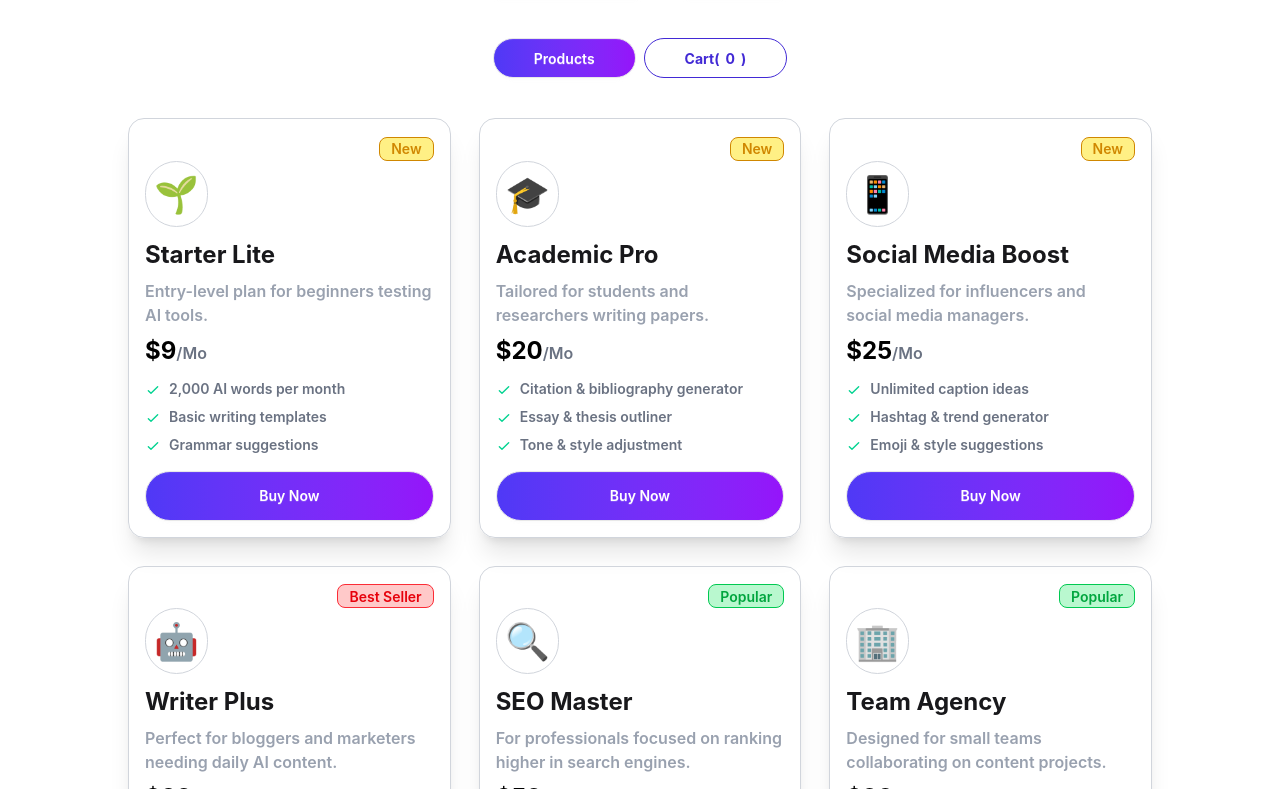
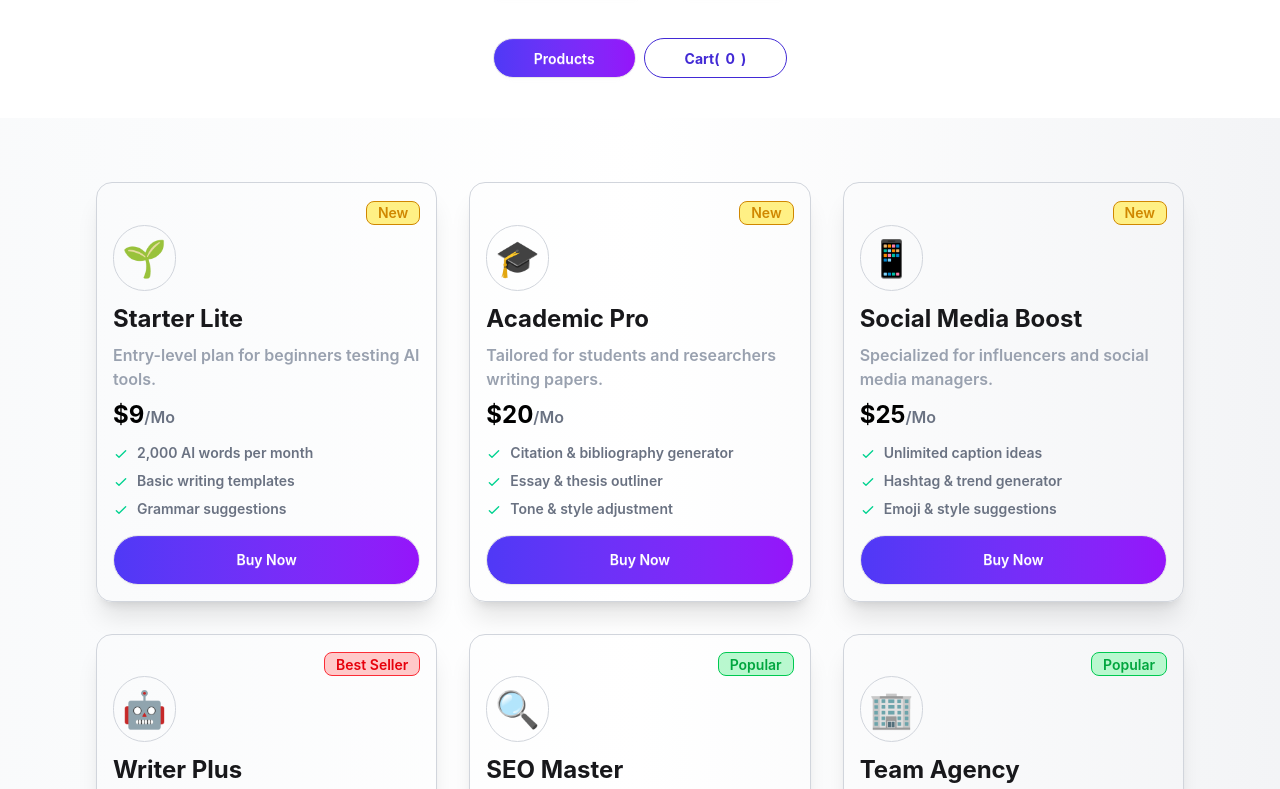
Before and after one commit to mehedi-hasan-shanto-dev/DigitalToolsPlatform, a React (Vite) app: page / in a window 1280 px wide. Shown: the part 1031-1820 px from the top of the page. Built offline with nearby package versions, Linux system fonts and the light colour scheme.

Commit message:
change some styles and complete full project

```diff
--- a/src/component/Product/Product.jsx
+++ b/src/component/Product/Product.jsx
@@ -1,39 +1,41 @@
-import React, { useEffect, useState } from 'react';
-import axios from "axios"
-import ProductCart from './ProductCart';
+import React, { useEffect, useState } from "react";
+import axios from "axios";
+import ProductCart from "./ProductCart";
 
-const Product = ({h,info}) => {
+const Product = ({ h, info }) => {
+  const [card, setC] = useState([]);
+  const [loading, setL] = useState(true);
 
-    const [card, setC] = useState([])
-    const [loading, setL] = useState(true)
+  useEffect(() => {
+    const fetchData = async () => {
+      try {
+        setL(true);
+        const res = await axios.get("Card.json");
+        setC(res.data);
+      } finally {
+        setL(false);
+      }
+    };
+    fetchData();
+  }, []);
 
-    useEffect(() => {
-        const a = async () => {
-            try{
-                setL(true)
-                const b = await axios.get("Card.json")
-                setC(b.data)
-            }
-            finally{
-                setL(false)
-            }
-        }
-        a();
-    },[])
+  if (loading) {
+    return (
+      <div className="flex justify-center items-center min-h-[200px]">
+        <span className="loading loading-infinity loading-lg text-blue-600 my-10 font-bold"></span>
+      </div>
+    );
+  }
 
-    if(loading) return (
-        <div className='flex justify-center items-center'>
-            <span className="loading loading-infinity loading-lg text-8xl my-10 font-bold"></span>
-        </div>
-    )
-
-    return (
-        <div className='max-w-[80%] mx-auto grid grid-cols-1 md:grid-cols-2 lg:grid-cols-3 gap-7'>
-            {
-                card.map(v => <ProductCart key={v.id} p={v} h={h} info={info}></ProductCart>)
-            }
-        </div>
-    );
+  return (
+    <div className="bg-gradient-to-r from-gray-50 via-white to-gray-100 py-16">
+      <div className="max-w-[85%] mx-auto grid grid-cols-1 md:grid-cols-2 lg:grid-cols-3 gap-8">
+        {card.map((v) => (
+          <ProductCart key={v.id} p={v} h={h} info={info} />
+        ))}
+      </div>
+    </div>
+  );
 };
 
 export default Product;
```
